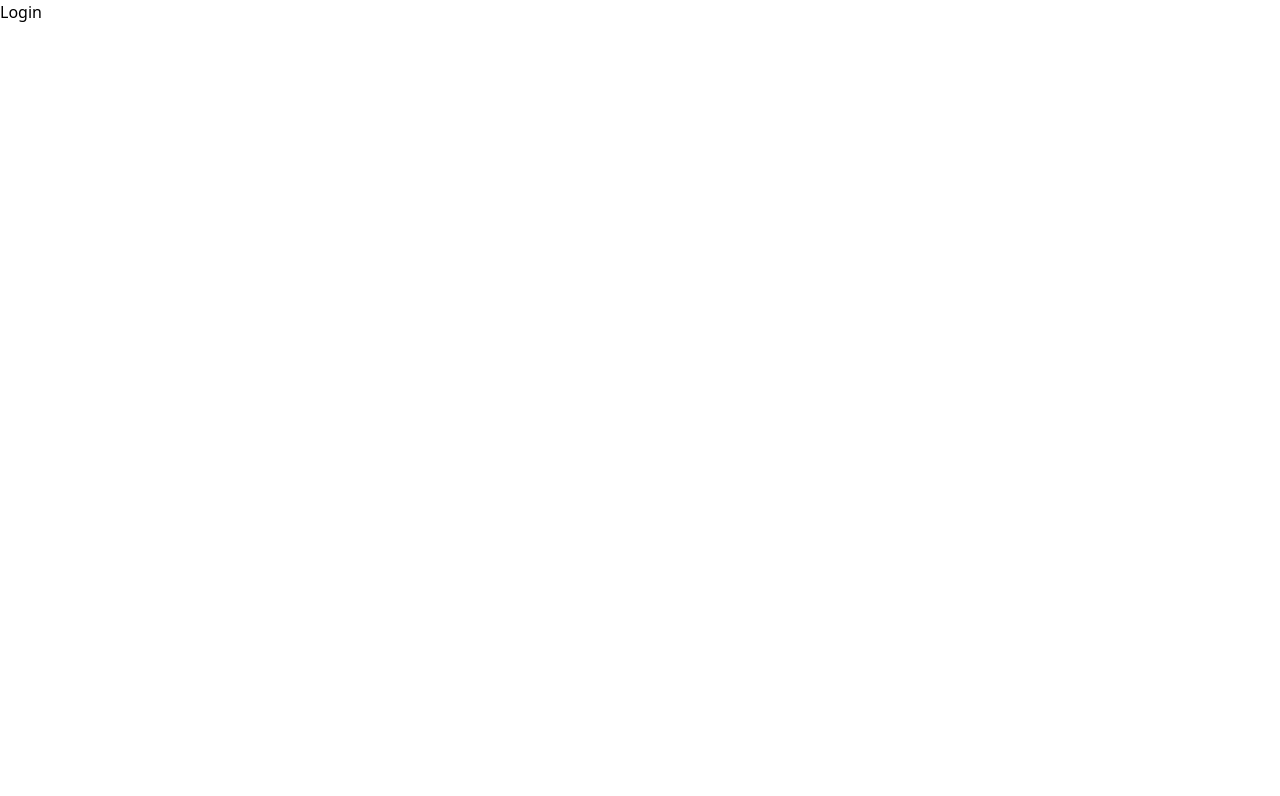
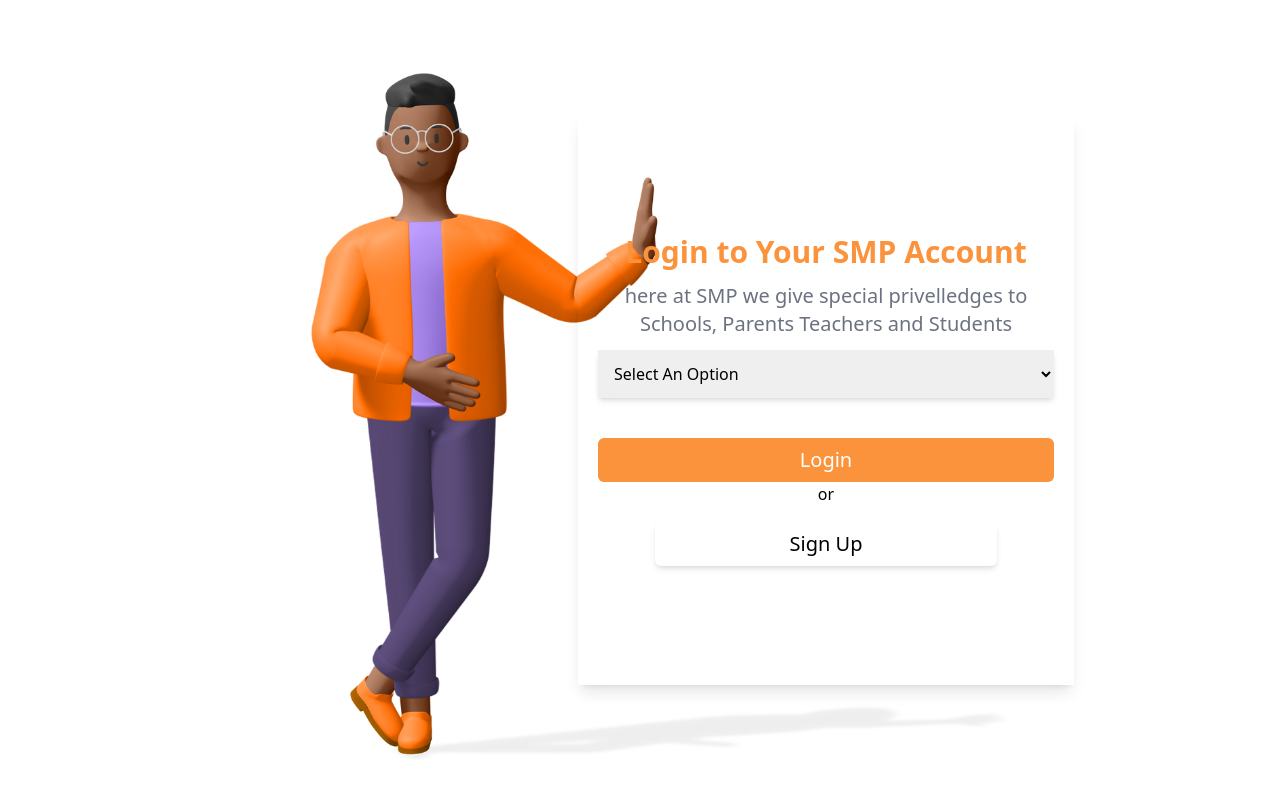
Before and after one commit to abiel13/scm, a React (Vite) app: page /login in a window 1280 px wide. Shown: the top 796 px of the page. Built offline with nearby package versions, Linux system fonts and the light colour scheme.

Commit message:
next stage

```diff
--- a/src/pages/Login.jsx
+++ b/src/pages/Login.jsx
@@ -1,8 +1,45 @@
+import fav from '../images/Nasim.png'
+import ak from '../images/3d.png'
 import React from 'react'
 
 function Login() {
   return (
-    <div>Login</div>
+    <div className="w-screen h-screen flex flex-col overflow-x-hidden items-center p-5 lg:flex-row  ">
+    <div className=" w-full h-full  p-5 flex items-center flex-col lg:flex-row lg:relative ">
+      <div className="bg-red-800 relative w-3/4 h-2/5 rounded-md  md:w-1/2 lg:hidden">
+<img src={fav} alt="" className="rounded-md h-full w-full object-cover" />
+
+<p className="absolute text-center font-medium text-xl text-white w-3/4 left-1/2 -translate-x-1/2 bottom-0 ">Login to your account</p>
+      </div>
+      {/* immage for new 3d rendering */}
+      <div className="h-2/4 w-2/5  ">
+      <img src={ak} alt="" className="hidden lg:h-full object-cover absolute left-2/5 top-1/2 -translate-y-1/2 translate-x-1/3 self-end lg:block" />
+      </div>
+
+
+      <div className="w-3/4 flex flex-col justify-center items-center md:w-1/2 lg:w-2/5 lg:shadow-lg  lg:absolute lg:left-3/4 lg:-translate-x-3/4 lg:h-3/4 lg:text-center lg:px-5">
+        <h1 className="hidden lg:text-orange-400 font-extrabold text-3xl lg:block">Login to Your SMP Account</h1>
+      <p className="mt-3  w-full font-medium text-xl  text-gray-500  ">here at SMP we give special privelledges to Schools, Parents Teachers and Students</p>
+    <select name="" id="" className="mt-3 p-3 font-medium border-none outline-none shadow-md w-full">
+      <option  value="">Select An Option</option>
+      <option value="School">School</option>
+      <option value="Teacher">Student</option>
+    </select>
+
+
+
+     <button className="mt-10 bg-orange-400 px-12 py-2 w-full font-medium rounded-md text-white text-xl">Login</button>
+<p>or</p>
+<button className="mt-4 bg-white px-12 py-2 w-3/4 font-medium rounded-md text-black shadow-md text-xl">Sign Up</button>
+      </div>
+
+
+    </div>
+
+
+    </div>
+
+
   )
 }
 
--- a/src/pages/SignUp.jsx
+++ b/src/pages/SignUp.jsx
@@ -5,7 +5,7 @@ import ak from '../images/3d.png'
 
 import React from 'react'
 
-function Login() {
+function SignUp() {
   return (
     <div className="w-screen h-screen flex flex-col overflow-x-hidden items-center p-5 lg:flex-row  ">
     <div className=" w-full h-full  p-5 flex items-center flex-col lg:flex-row lg:relative ">
@@ -46,4 +46,4 @@ function Login() {
   )
 }
 
-export default Login
+export default SignUp
```
Also changed, not shown: src/images/Nasim.png (added).
